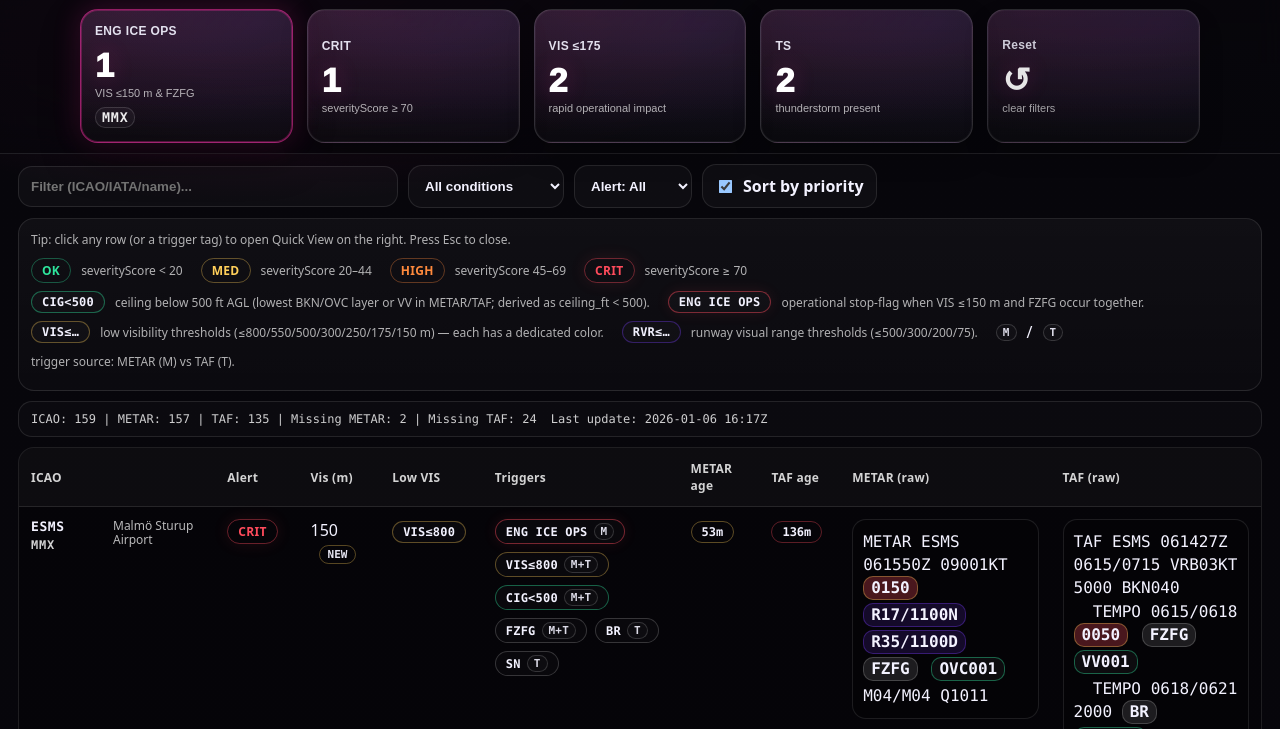
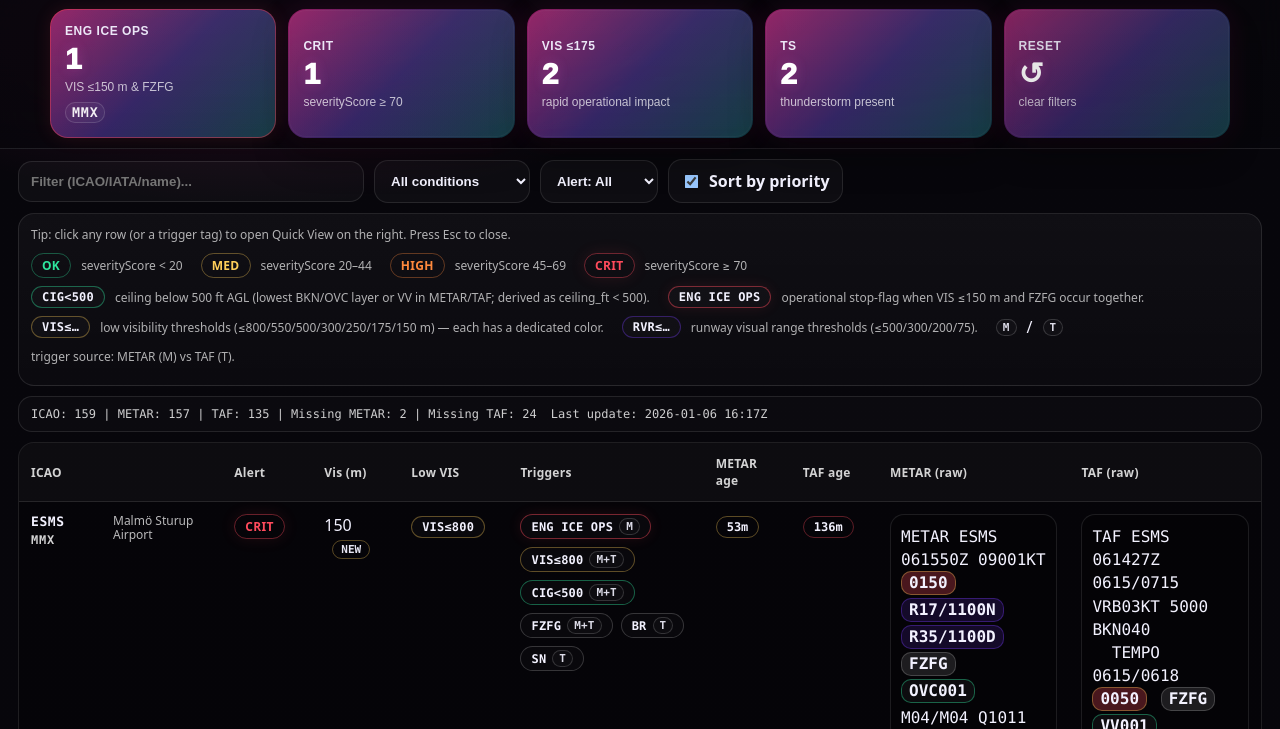
Before and after one commit to gergejhub/wxmonitor, a plain HTML site: page index.html in a window 1280 px wide. Shown: the part 71-800 px from the top of the page. Drawn offline with Linux system fonts and the light colour scheme.

Commit message:
Add files via upload

```diff
--- a/assets/app.js
+++ b/assets/app.js
@@ -8,12 +8,15 @@
 const $ = (id) => document.getElementById(id);
 
 
-function syncTopH(){
-  const top = document.querySelector("header.top");
+
+function updateTopHeight(){
+  const top = document.querySelector('header.top');
   if (!top) return;
-  const h = Math.round(top.getBoundingClientRect().height);
-  document.documentElement.style.setProperty("--topH", h + "px");
+  const h = Math.ceil(top.getBoundingClientRect().height);
+  document.documentElement.style.setProperty('--top-h', `${h}px`);
 }
+window.addEventListener('resize', ()=>requestAnimationFrame(updateTopHeight));
+
 const VIS_THRESHOLDS = [800, 550, 500, 300, 250, 175, 150];
 const RVR_THRESHOLDS = [500, 300, 200, 75];
 
@@ -156,9 +159,12 @@
 
 function deriveStation(st){
 
-  // Age fallback: compute from raw time group if not provided in data
-  if (st.metarAgeMin === null || st.metarAgeMin === undefined) st.metarAgeMin = computeAgeMinutesFromRawZ(st.metarRaw || "");
-  if (st.tafAgeMin === null || st.tafAgeMin === undefined) st.tafAgeMin = computeAgeMinutesFromRawZ(st.tafRaw || "");
+  // Age: compute from raw time group on every render so the UI updates each minute.
+  // If raw is missing or unparseable, fall back to the value coming from latest.json.
+  const metAgeComputed = computeAgeMinutesFromRawZ(st.metarRaw || "");
+  const tafAgeComputed = computeAgeMinutesFromRawZ(st.tafRaw || "");
+  st.metarAgeMin = (metAgeComputed !== null) ? metAgeComputed : (st.metarAgeMin ?? st.metarAge ?? null);
+  st.tafAgeMin   = (tafAgeComputed !== null) ? tafAgeComputed : (st.tafAgeMin ?? st.tafAge ?? null);
   const met = computeScores(st.metarRaw || "");
   const taf = computeScores(st.tafRaw || "");
 
@@ -617,7 +623,6 @@
 }
 
 function render(){
-  syncTopH();
   const tbody = $("rows");
   const filtered = applyFilters(stations);
   const sorted = sortList(filtered);
@@ -649,6 +654,7 @@
 }
 
 function openDrawer(icao){
+  updateTopHeight();
   const st = stations.find(s=>s.icao === icao);
   if (!st) return;
 
@@ -696,9 +702,7 @@
   };
 
   // open
-  const dr = $("drawer");
-  dr.classList.add("is-open");
-  dr.scrollTop = 0;
+  $("drawer").classList.add("is-open");
   $("drawer").setAttribute("aria-hidden","false");
   $("scrim").hidden = false;
 }
@@ -790,13 +794,11 @@
   $("scrim").addEventListener("click", closeDrawer);
   document.addEventListener("keydown",(e)=>{ if (e.key==="Escape") closeDrawer(); });
 
-  // keep drawer/scrim aligned under sticky header
-  window.addEventListener("resize", syncTopH);
-  setTimeout(syncTopH, 0);
-
   // refresh "age" every minute without refetch
   setInterval(()=>{ render(); }, 60_000);
 }
 
 bind();
 load();
+
+updateTopHeight();
--- a/assets/styles.css
+++ b/assets/styles.css
@@ -1,5 +1,6 @@
-
+html{color-scheme:dark;}
 :root{
+  --top-h: 0px;
   --bg0:#07060b;
   --bg1:#0d0b14;
   --bg2:#141123;
@@ -20,7 +21,10 @@
 
   --sans: ui-sans-serif, system-ui, -apple-system, Segoe UI, Roboto, Helvetica, Arial, "Apple Color Emoji","Segoe UI Emoji";
   --mono: ui-monospace, SFMono-Regular, Menlo, Monaco, Consolas, "Liberation Mono","Courier New", monospace;
-  color-scheme: dark;
+
+  --top-h: 0px;
+}
+ourier New", monospace;
 }
 
 *{box-sizing:border-box}
@@ -38,7 +42,7 @@
 .top{
   position:sticky;
   top:0;
-  z-index:120;
+  z-index:240;
   padding:16px 18px 10px 18px;
   display:flex;
   flex-direction:column;
@@ -70,59 +74,78 @@
 
 .tiles{
   display:grid;
-  grid-template-columns:repeat(auto-fit, minmax(210px, 1fr));
-  gap:14px;
-  width:min(1120px, 100%);
+  grid-template-columns:repeat(5, minmax(210px, 1fr));
+  gap:12px;
+  width:min(1180px, 100%);
   margin:0 auto;
 }
+@media (max-width: 1180px){
+  .tiles{grid-template-columns:repeat(3, minmax(210px, 1fr));}
+}
+@media (max-width: 820px){
+  .tiles{grid-template-columns:repeat(2, minmax(210px, 1fr));}
+}
+@media (max-width: 520px){
+  .tiles{grid-template-columns:1fr;}
+}
+@media (max-width: 1180px){
+  .tiles{grid-template-columns:repeat(3, minmax(210px, 1fr));}
+}
+@media (max-width: 820px){
+  .tiles{grid-template-columns:repeat(2, minmax(210px, 1fr));}
+}
+@media (max-width: 520px){
+  .tiles{grid-template-columns:1fr;}
+}
+
 
 
 .tile{
   color:var(--txt);
-  border:1px solid rgba(255,255,255,.14);
-  background:
-    linear-gradient(180deg, rgba(255,255,255,.06), rgba(255,255,255,.02)),
-    radial-gradient(600px 220px at 20% 0%, rgba(255,47,166,.10), transparent 55%),
-    radial-gradient(600px 220px at 80% 10%, rgba(122,71,255,.10), transparent 55%);
+  border:1px solid transparent;
+  border-radius:18px;
   padding:14px 14px;
-  min-width:200px;
-  min-height:98px;
-  border-radius:18px;
+  min-height:96px;
   text-align:left;
   cursor:pointer;
-  box-shadow: 0 12px 26px rgba(0,0,0,.28), 0 0 0 1px rgba(255,255,255,.04) inset;
-  transition:transform .12s ease, box-shadow .12s ease, border-color .12s ease;
+  position:relative;
+  background:
+    linear-gradient(180deg, rgba(255,255,255,.05), rgba(255,255,255,.02)) padding-box,
+    linear-gradient(135deg, rgba(255,47,166,.55), rgba(120,84,255,.35), rgba(46,244,255,.22)) border-box;
+  box-shadow:
+    0 18px 34px rgba(0,0,0,.35),
+    0 0 0 1px rgba(255,255,255,.03) inset,
+    0 0 28px rgba(255,47,166,.10);
+  transition:transform .12s ease, box-shadow .20s ease, filter .20s ease;
 }
 .tile:hover{
-  transform:translateY(-1px);
-  border-color: rgba(255,255,255,.22);
-  box-shadow: 0 16px 34px rgba(0,0,0,.34), 0 0 22px rgba(255,47,166,.10);
-}
-.tile:active{ transform:translateY(0); }
-
-.tile:hover{
-  transform:translateY(-1px);
-  border-color:rgba(255,47,166,.35);
-  box-shadow:0 12px 26px rgba(0,0,0,.30);
+  transform:translateY(-2px);
+  filter:saturate(1.08);
+  box-shadow:
+    0 22px 44px rgba(0,0,0,.42),
+    0 0 0 1px rgba(255,255,255,.05) inset,
+    0 0 34px rgba(255,47,166,.16);
 }
 .tile__k{
   font-size:12px;
-  font-weight:800;
-  letter-spacing:.35px;
-  opacity:.92;
+  font-weight:900;
+  letter-spacing:.55px;
+  opacity:.95;
+  text-transform:uppercase;
 }
 .tile__v{
-  margin-top:8px;
-  font-size:34px;
+  margin-top:6px;
+  font-size:30px;
   font-weight:950;
+  line-height:1;
   color:#fff;
-  letter-spacing:.2px;
-  text-shadow:0 0 22px rgba(255,47,166,.22);
+  text-shadow:0 0 12px rgba(255,47,166,.22), 0 0 18px rgba(46,244,255,.10);
 }
 .tile__s{
-  margin-top:2px;
-  font-size:11px;
-  color:var(--mut);
+  margin-top:6px;
+  font-size:12px;
+  opacity:.88;
+  color:rgba(255,255,255,.82);
 }
 .tile__iata{
   margin-top:8px;
@@ -141,8 +164,8 @@
   background:rgba(255,255,255,.04);
 }
 .tile--eng{
-  border-color: rgba(255,47,166,.55);
-  box-shadow: 0 16px 38px rgba(0,0,0,.36), 0 0 0 1px rgba(255,47,166,.28) inset, 0 0 28px rgba(255,47,166,.20);
+  border-color:rgba(255,75,92,.45);
+  box-shadow:0 0 18px rgba(255,75,92,.12);
 }
 .tile--ghost{
   opacity:.90;
@@ -157,8 +180,8 @@
 }
 
 .search{
-  flex:0 1 380px;
-  max-width:460px;
+  flex:0 1 320px;
+  max-width:360px;
   min-width:260px;
   border-radius:14px;
   padding:12px 12px;
@@ -174,7 +197,6 @@
 }
 
 .select{
-  color-scheme: dark;
   border-radius:14px;
   padding:12px 12px;
   background:rgba(255,255,255,.03);
@@ -425,15 +447,15 @@
 /* Drawer */
 .drawer{
   position:fixed;
-  top:var(--topH, 0px); right:0;
-  height:calc(100vh - var(--topH, 0px));
+  top:var(--top-h); right:0;
+  height:calc(100vh - var(--top-h));
   width:min(520px, 94vw);
   background:linear-gradient(180deg, rgba(15,12,26,.98), rgba(10,8,18,.98));
   border-left:1px solid rgba(255,255,255,.12);
   padding:18px 18px;
   transform:translateX(102%);
   transition:transform .20s ease;
-  z-index:110;
+  z-index:230;
   overflow:auto;
 }
 .drawer.is-open{ transform:translateX(0); }
@@ -499,14 +521,14 @@
 
 .scrim{
   position:fixed;
-  inset:var(--topH, 0px) 0 0 0;
+  inset:0;
   background:rgba(0,0,0,.50);
   z-index:40;
 }
 
 
 /* Dropdown readability */
-.select{ -webkit-appearance:none; appearance:auto; color-scheme: dark; }
+.select{ -webkit-appearance:none; appearance:auto; }
 .select option, .select optgroup{
   background:#0d0b14;
   color:var(--txt);
@@ -515,3 +537,7 @@
 /* Quick View triggers layout */
 .drawer .triggers{ display:flex; flex-wrap:wrap; gap:8px; align-items:center; }
 .drawer .tag{ display:inline-flex; align-items:center; gap:6px; }
+
+
+.select{ color-scheme: dark; }
+.select option, .select optgroup{ background:#0f0c1a; color:#fff; }
```
